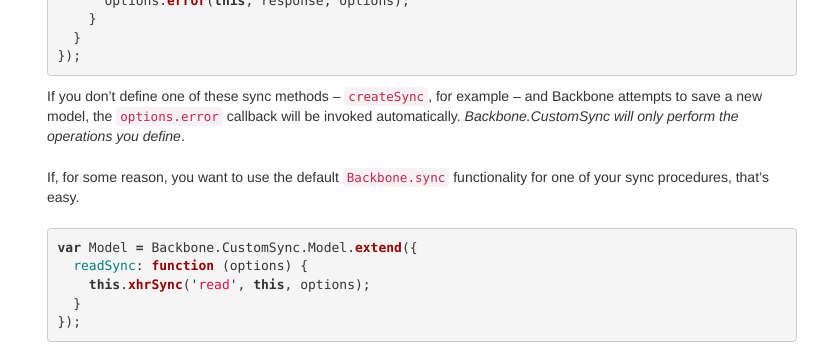
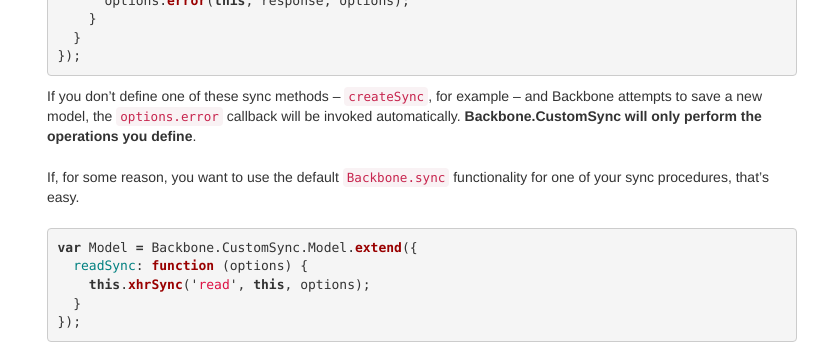
Before and after one commit to gmurphey/gmurphey.github.io, a Jekyll site: the page built from _posts/2014-03-09-backbone-custom-sync.markdown, in a window 1280 px wide. Shown: the part 1250-1594 px from the top of the page, without its empty margins (23-851 px from the left). Built offline with Jekyll 4.4.1, drawn with Linux system fonts in a browser that asks for light colours.

Commit message:
more emphasis added.

```diff
--- a/_posts/2014-03-09-backbone-custom-sync.markdown
+++ b/_posts/2014-03-09-backbone-custom-sync.markdown
@@ -60,7 +60,7 @@ var Model = Backbone.CustomSync.Model.extend({
 });
 {% endhighlight %}
 
-If you don't define one of these sync methods -- `createSync`, for example -- and Backbone attempts to save a new model, the `options.error` callback will be invoked automatically. *Backbone.CustomSync will only perform the operations you define*.
+If you don't define one of these sync methods -- `createSync`, for example -- and Backbone attempts to save a new model, the `options.error` callback will be invoked automatically. **Backbone.CustomSync will only perform the operations you define**.
 
 If, for some reason, you want to use the default `Backbone.sync` functionality for one of your sync procedures, that's easy.
 
```
